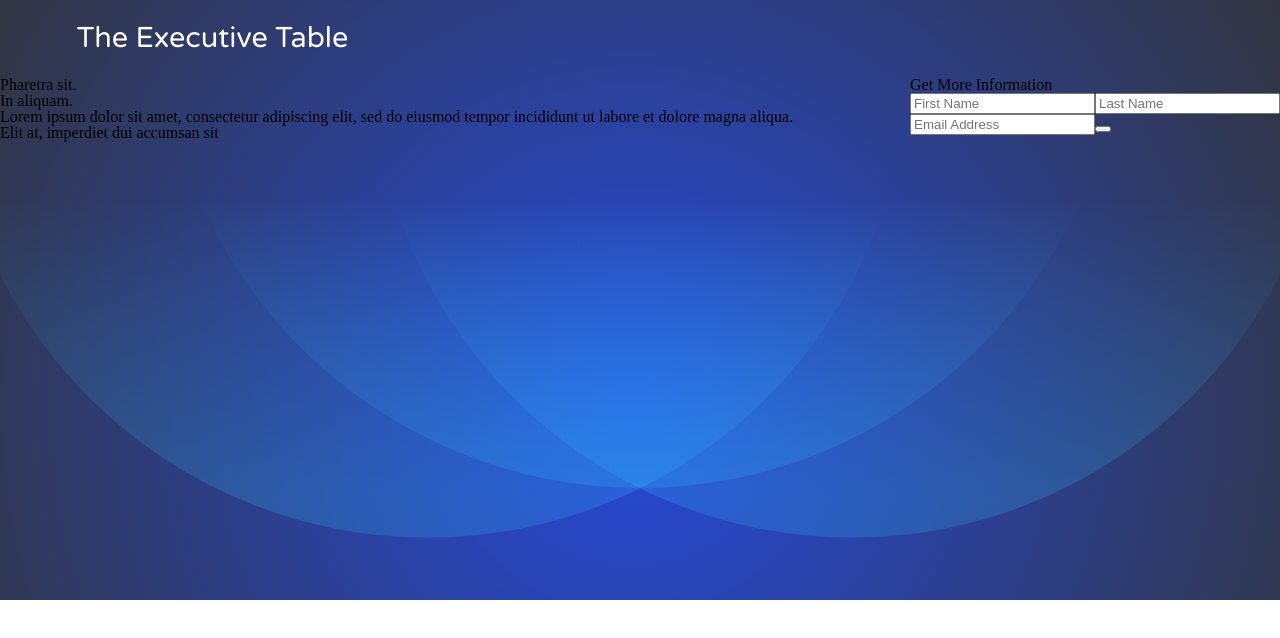
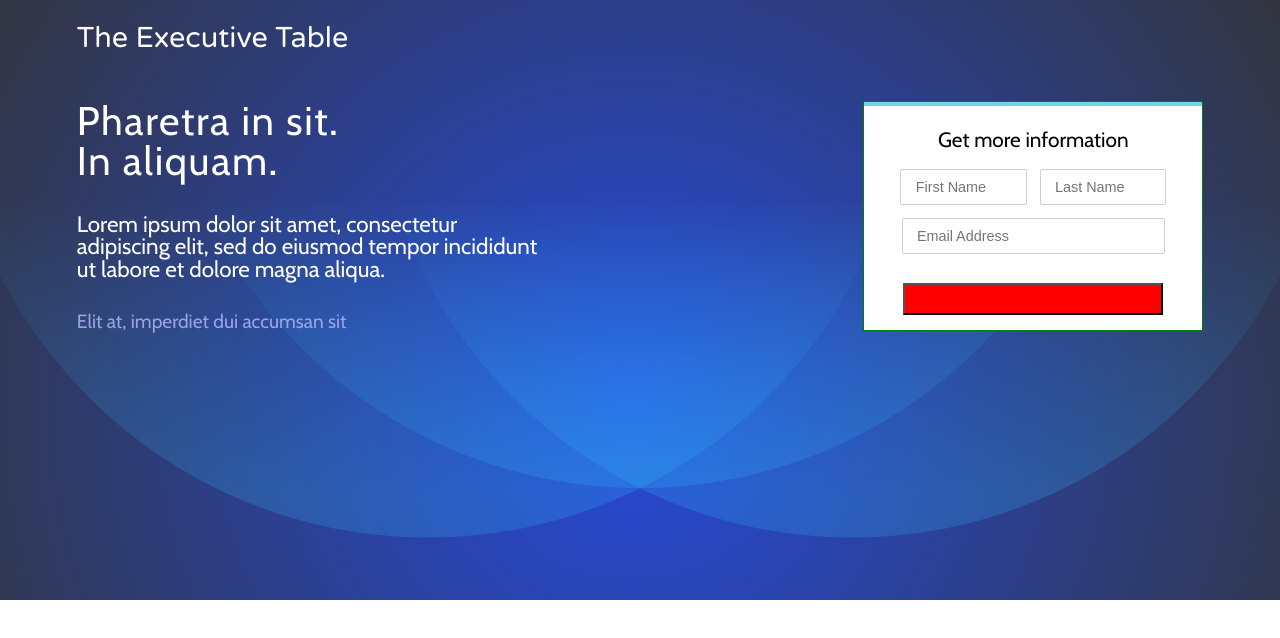
Before and after one commit to rohansuri17/ExecutiveTable, a React (Create React App) app in the folder executivetable_restserver/frontend/executivetable-frontend/: page / in a window 1280 px wide. Shown: the top 638 px of the page. Built offline with nearby package versions, Linux system fonts and the light colour scheme.

Commit message:
Style form components

```diff
--- a/executivetable_restserver/frontend/executivetable-frontend/src/components/landing/landing.jsx
+++ b/executivetable_restserver/frontend/executivetable-frontend/src/components/landing/landing.jsx
@@ -9,7 +9,7 @@ class Landing extends React.Component {
         <div className="landing-header__text-form__container">
           <div className="landing-header__text-container">
             <h1>
-              Pharetra sit. <br /> In aliquam.
+              Pharetra in sit. <br /> In aliquam.
             </h1>
             <h5>
               Lorem ipsum dolor sit amet, consectetur adipiscing elit, sed do
@@ -18,7 +18,8 @@ class Landing extends React.Component {
             <p>Elit at, imperdiet dui accumsan sit</p>
           </div>
           <form className="landing-header__form-container">
-            <h1>Get More Information</h1>
+            <div className="landing-header__form-top-border-line"></div>
+            <h1>Get more information</h1>
             <div className="landing-header__form-name-container">
               <input type="text" placeholder="First Name" />
               <input type="text" placeholder="Last Name" />
--- a/executivetable_restserver/frontend/executivetable-frontend/src/stylesheets/components/landing.scss
+++ b/executivetable_restserver/frontend/executivetable-frontend/src/stylesheets/components/landing.scss
@@ -18,5 +18,82 @@ div.landing-outer__container {
   div.landing-header__text-form__container {
     display: flex;
     justify-content: space-between;
+    padding: 3vh 6vw;
+
+    div.landing-header__text-container {
+      color: white;
+      font-family: $Cabin;
+      width: 42%;
+
+      h1 {
+        font-size: 2.5rem;
+        letter-spacing: 0.1rem;
+      }
+
+      h5 {
+        padding: 4vh 0;
+        font-size: 1.4rem;
+      }
+
+      p {
+        font-size: 1.2rem;
+        color: #99a3e8;
+      }
+    }
+
+    form.landing-header__form-container {
+      background-color: white;
+      width: 30%;
+      display: flex;
+      flex-direction: column;
+
+      border: 1px solid green; // TEST
+
+      div.landing-header__form-top-border-line {
+        height: 2%;
+        background: #70d5e6;
+      }
+
+      h1 {
+        text-align: center;
+        font-size: 1.3rem;
+        font-family: $Cabin;
+        padding: 1.5rem 1rem 0.7rem 1rem;
+      }
+
+      div.landing-header__form-name-container {
+        display: flex;
+        justify-content: center;
+
+        input {
+          height: 2rem;
+          border: 1px solid #d2cece;
+          border-radius: 2px;
+          padding-left: 0.9rem;
+          font-size: 0.9rem;
+          width:32%;
+          margin: 0.4rem;
+        }
+      }
+
+      input {
+        margin: auto;
+        margin-top: 0.4rem;
+        display: block;
+        border: 1px solid #d2cece;
+        border-radius: 2px;
+        height: 2rem;
+        font-size: 0.9rem;
+        width: 72.5%;
+        padding-left: 0.9rem;
+      }
+
+      button {
+        background-color: red;
+        width: 77%;
+        margin: auto;
+        height: 2rem;
+      }
+    }
   }
 }
```
